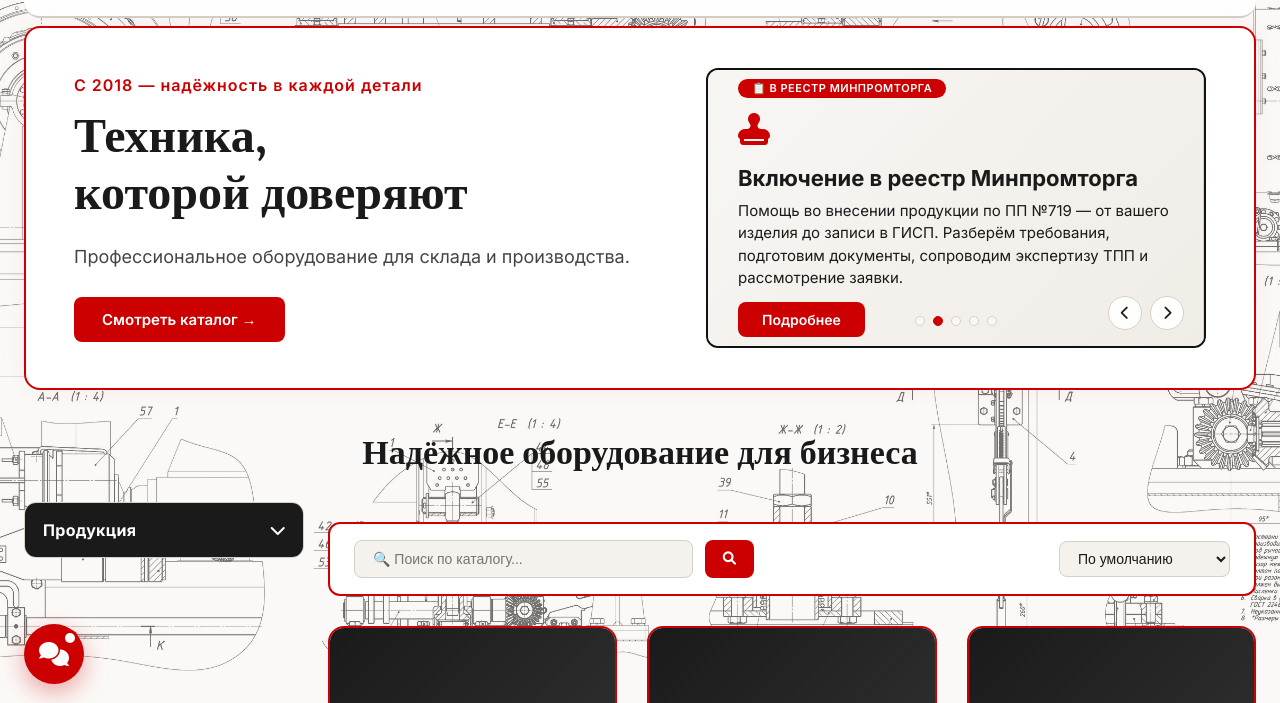
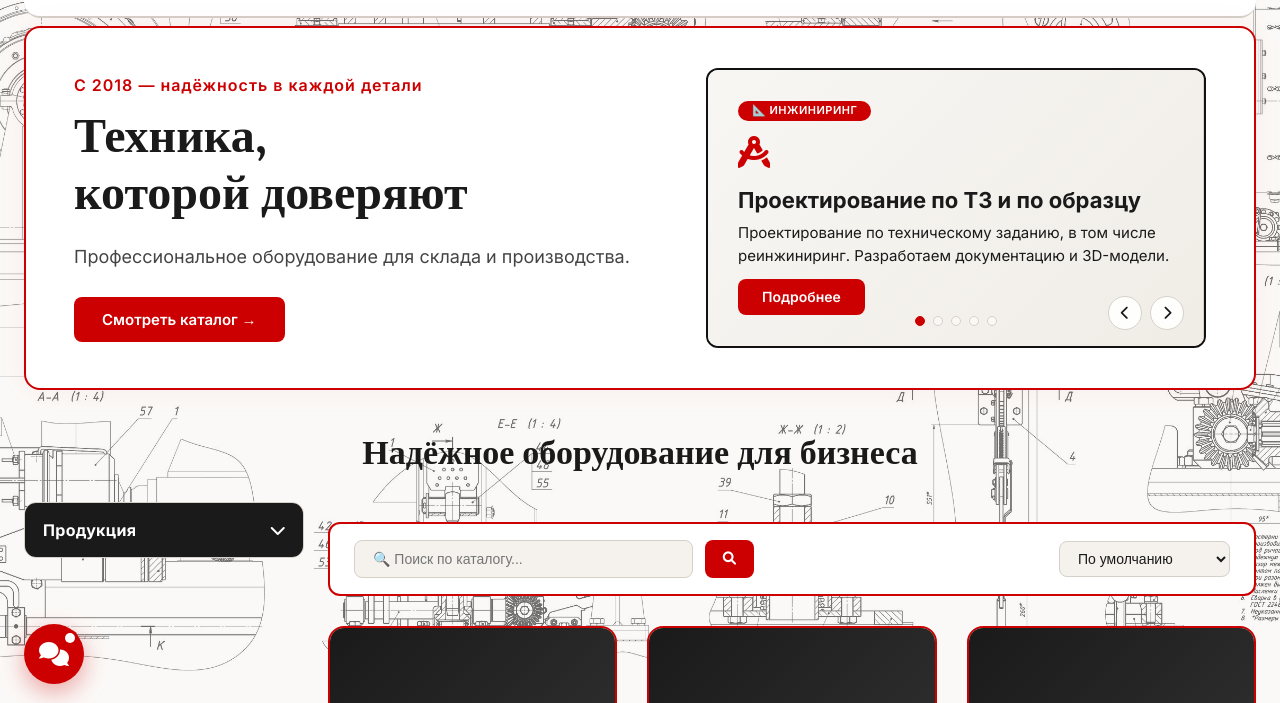
Before and after one commit to SkarbovOleg/mobilmash, a plain HTML site: page index.html in a window 1280 px wide. Shown: the part 92-795 px from the top of the page. Drawn offline with nearby package versions, Linux system fonts and the light colour scheme.

Commit message:
Слайд Проектирование: добавлено «и по образцу»; автопрокрутка замедлена

```diff
--- a/index.html
+++ b/index.html
@@ -1669,7 +1669,7 @@
                         <div class="slide">
                             <span class="slide-tag">📐 Инжиниринг</span>
                             <div class="slide-icon"><i class="fas fa-drafting-compass"></i></div>
-                            <div class="slide-title">Проектирование по ТЗ</div>
+                            <div class="slide-title">Проектирование по ТЗ и по образцу</div>
                             <div class="slide-desc">Проектирование по техническому заданию, в том числе реинжиниринг. Разработаем документацию и 3D-модели.</div>
                             <a href="#" class="slide-btn" onclick="showQuickView(202); return false;">Подробнее</a>
                         </div>
@@ -2151,7 +2151,7 @@
 
             function startAutoPlay() {
                 stopAutoPlay();
-                autoPlayInterval = setInterval(nextSlide, 4500);
+                autoPlayInterval = setInterval(nextSlide, 8000);
             }
 
             function stopAutoPlay() {
```
